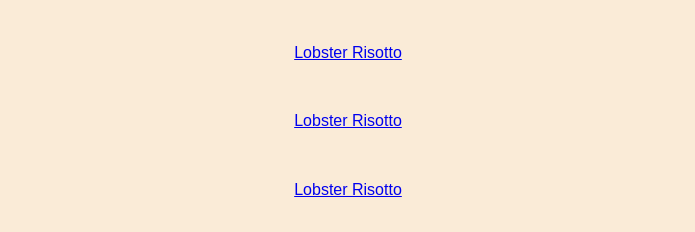
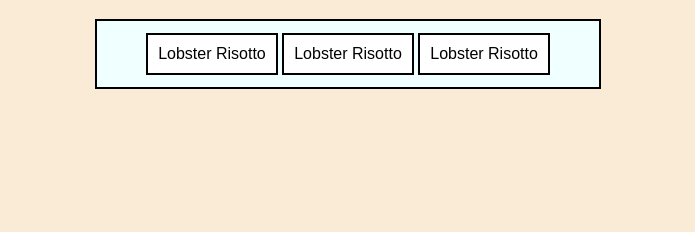
Before and after one commit to sahilsinhmar/odin-receipe, a plain HTML site: page index.html in a window 1280 px wide. Shown: the part 601-833 px from the top of the page, without its empty margins (292-987 px from the left). After the commit the page ends 800 px from the top, so only its background shows below. Drawn offline with Linux system fonts and the light colour scheme.

Commit message:
add some styling to links in index.html and recipes pages

```diff
--- a/index.html
+++ b/index.html
@@ -19,8 +19,25 @@
     padding-bottom: 3%;
   }
   a {
-    display: block;
+    display: inline-block;
     padding: 2%;
+    border: 2px solid black;
+    padding: 10px;
+    background-color: white;
+    color: black;
+    text-decoration: none;
+
+  }
+  a:hover,a:active{
+    background-color: yellow;
+
+  }
+  .links {
+    border: 2px solid black;
+    background-color: azure;
+    margin-left: 30%;
+    margin-right: 30%;
+    padding: 12px;
   }
 </style>
 </head>
@@ -32,6 +49,7 @@
   <a href="recipes/Lobster_Risotto.html">Lobster Risotto</a>
   <a href="recipes/Lobster_Risotto.html">Lobster Risotto</a>
   <a href="recipes/Lobster_Risotto.html">Lobster Risotto</a>
+
 </div>
 </body>
 </html>
```
Also changed, not shown: recipes/Lobster_Risotto.html (+12 -1 lines).
